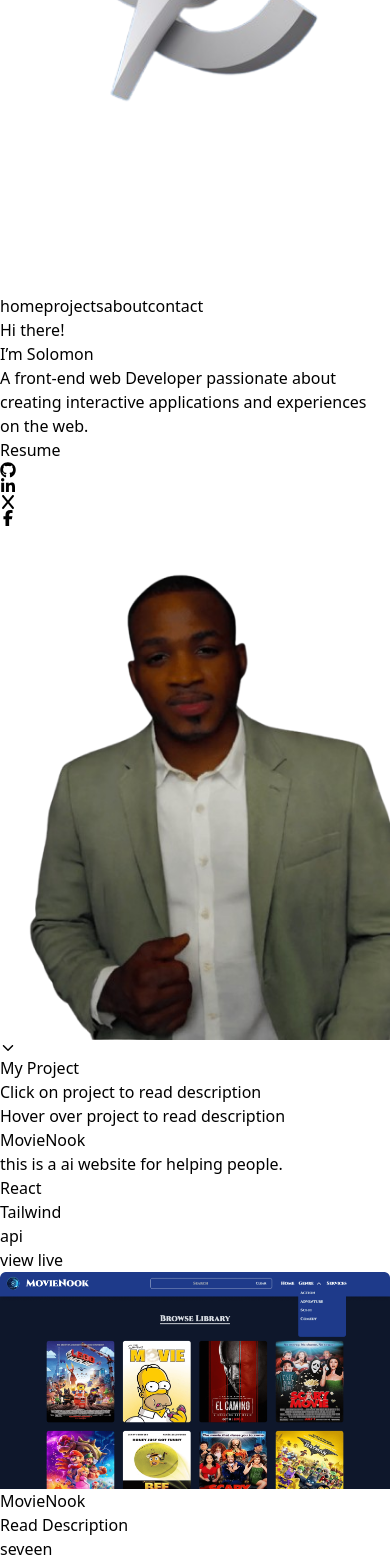
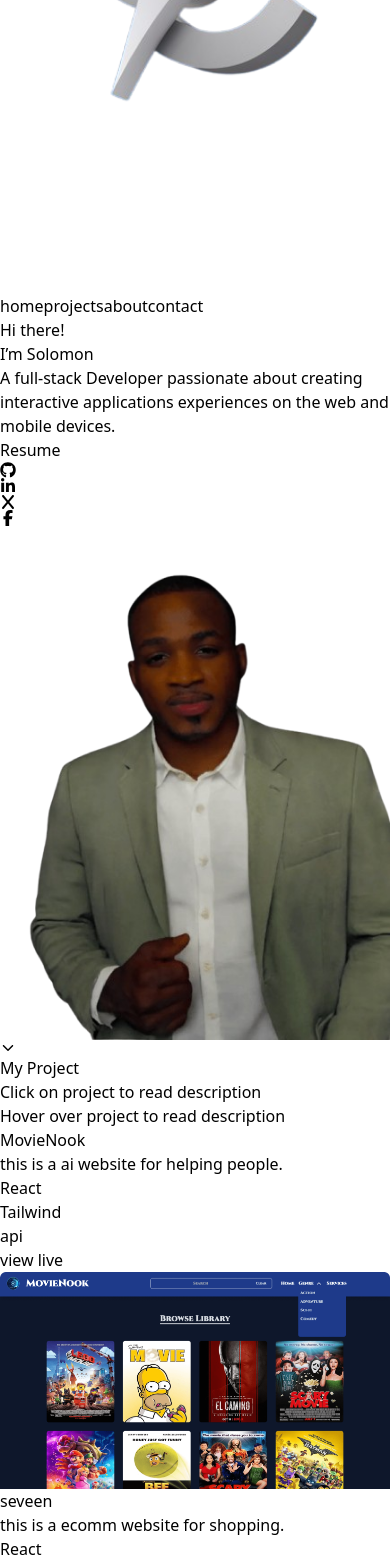
Before and after one commit to smileTheKing/my-porfolio-2.0, a React (Vite) app: page / in a window 390 px wide. Shown: the part 432-1997 px from the top of the page. Built offline with nearby package versions, Linux system fonts and the light colour scheme.

Commit message:
ui improvement with minor bug fixes

```diff
--- a/src/App.jsx
+++ b/src/App.jsx
@@ -10,7 +10,7 @@ import Footer from "./components/Footer";
 
 
 
- const Layout = ()=> <div className="container mx-auto min-h-screen"><NavBar/></div>
+ const Layout = ()=> <div className="container md:px-36 mx-auto min-h-screen"><NavBar/></div>
 
 
 const AppNavigation = () => {
--- a/src/assets/assetFiles.js
+++ b/src/assets/assetFiles.js
@@ -3,12 +3,16 @@
 import me from "./images/solo.png"
 import p1 from "./images/project-1.png"
 import p2 from "./images/project-2.png"
+import analytic from "./images/analytic.png"
+import saloon from "./images/saloon.png"
 import logo from "./images/logo.png"
 import dummyData from "./dummy_data/dummyData"
 
  export {
     p1,
     p2,
+    analytic,
+    saloon,
     dummyData,
     me,
     logo
--- a/src/components/Button.jsx
+++ b/src/components/Button.jsx
@@ -1,10 +1,13 @@
-import React from 'react'
+/* eslint-disable react/prop-types */
 
-const Button = ({onClick,title}) => {
+import { Link } from "react-router-dom";
+
+const Button = ({onClick,title,link}) => {
+  console.log('hello')
   return (
-    <button className='bg-orange-500/80 hover:opacity-90 p-2 min-w-[150px] rounded-md font-semibold uppercase' onClick={onClick}>
+    <Link className='bg-orange-500/80 hover:opacity-90 p-2 min-w-[150px] rounded-md font-semibold uppercase' onClick={onClick} to={link||null} target="_blank">
         {title}
-    </button>
+    </Link>
   )
 }
 
--- a/src/components/Hero.jsx
+++ b/src/components/Hero.jsx
@@ -4,6 +4,7 @@ import { me} from '../assets/assetFiles';
 import Button from './Button';
 import { IoIosArrowDown } from 'react-icons/io';
 import { motion } from 'framer-motion';
+
 
 const Hero = () => {
   return (
@@ -13,15 +14,15 @@ const Hero = () => {
     whileInView={{opacity:1, transition:{
         duration:1
     }}}
-    className=" w-full md:h-screen min-h-full flex flex-col justify-around gap-8 md:gap-0  text-white bg-red-200x">
+    className=" w-full  md:h-[640px] min-h-full flex flex-col justify-around gap-8 md:gap-0  text-white">
       <div className="flex flex-col md:flex-row items-center gap-6">
       <div className="left-side w-full md:w-2/3 h-full flex flex-col justify-center gap-y-4 ">
           <h4 className='uppercase'>Hi there!</h4>
             <h1 className="text-3xl md:text-6xl font-semibold ">
             I&rsquo;m Solomon
             </h1>
-            <p className="font-thin text-[1.5rem] md:text-2xl text-wrap text-gray-300 ">
-                A <span className='text-orange-500'>front-end web Developer</span> passionate about creating interactive applications and experiences on the web.
+            <p className="font-thin text-[1.5rem] md:text-2xl text-wrap text-gray-300 mb-8 ">
+                A <span className='text-orange-500'>full-stack Developer</span> passionate about creating interactive applications experiences on the web and mobile devices.
             </p>
 
 
--- a/src/components/ProjectCard.jsx
+++ b/src/components/ProjectCard.jsx
@@ -1,10 +1,13 @@
+/* eslint-disable react/prop-types */
 import Button from "./Button";
 
-const ProjectCard = ({ data, onClick }) => {
+
+
+const ProjectCard = ({ data, }) => {
     //  const[ isHover,setIsHover]= useState(false);
 
     return (
-        <div className=' aspect-video bg-white rounded-xl'>
+        <div className=' aspect-video bg-white rounded-xl border overflow-auto'>
             {data.image != null ?
 
                 <div className="relative h-full cursor-pointer">
@@ -14,28 +17,18 @@ const ProjectCard = ({ data, onClick }) => {
                         <div className="row flex flex-col items-center gap-4 flex-wrap justify-center">
 
                             <ul className="flex flex-row gap-4">
-                        {data.skills.map((skill,index) => {
-                            return <li key={skill+index} className="bg-orange-500/50 px-2 rounded-md">{skill}</li>
+                                {data.skills.map((skill, index) => {
+                                    return <li key={skill + index} className="bg-orange-500/50 px-2 rounded-md">{skill}</li>
                                 })}
-
                             </ul>
-
-                    <div className="w-fit"> <Button title={'view live'} /></div>
-
+                            <div className="w-fit"> <Button link={data.link} title={'view live'} /></div>
                         </div>
                     </div>
-
-
                     <img className=' object-cover w-full h-full rounded' src={data?.image} />
                 </div>
 
+                : <span>No image right</span>}
 
-
-            : <span>No image right</span>}
-            <div className="w-full bg-black backdrop-blur p-2 gap-y-2 flex flex-col">
-                <h1 className="text-slate-300 capitalize font-bold ">{data?.title}</h1>
-                <Button onClick={onClick} title={'Read Description'} />
-            </div>
 
         </div>
     );
--- a/src/pages/AboutPage.jsx
+++ b/src/pages/AboutPage.jsx
@@ -1,6 +1,7 @@
 // import React from 'react'
 import { me } from '../assets/assetFiles'
 import { motion } from 'framer-motion'
+import { Skill, } from '../components/SkillsWrap';
 
 const AboutPage = () => {
   return (
@@ -20,14 +21,33 @@ const AboutPage = () => {
         <h1 className='font-semibold uppercase text-3xl'>
           about me
         </h1>
-        <p className='text-wrap text-xl font-thin'>
-        Front-end web developer with a passion for crafting interactive applications and experiences for web and mobile platforms. I thrive on turning designs into engaging, user-friendly interfaces that seamlessly blend form and function. My expertise lies in creating responsive, accessible, and performant web applications that delight users across devices.
+        <p className='text-wrap text-lg md:text-balance font-thin'>
+        Full-stack developer with a passion for crafting interactive applications and experiences for web and mobile platforms. I thrive on turning designs into engaging, user-friendly interfaces that seamlessly blend form and function. My expertise lies in creating responsive, accessible, and performant web applications that delight users across devices.
         </p>
 
 
         <div className="space-y-4 flex flex-col items-start">
-          <h3 className=" font-semibold">Tools/Skillset</h3>
-          <ul className="flex flex-col gap-1 list-disc w-full px-4">
+          <Skill name={'My Skillset'}>
+            <div className="bg-orange-500/90 p-2 rounded">JavaScript</div>
+            <div className="bg-orange-500/90 p-2 rounded">React</div>
+            <div className="bg-orange-500/90 p-2 rounded">NodeJs</div>
+            <div className="bg-orange-500/90 p-2 rounded">Express</div>
+            <div className="bg-orange-500/90 p-2 rounded">MongoDB</div>
+            <div className="bg-orange-500/90 p-2 rounded">Postman</div>
+            <div className="bg-orange-500/90 p-2 rounded">Git</div>
+            <div className="bg-orange-500/90 p-2 rounded">Figma</div>
+            <div className="bg-orange-500/90 p-2 rounded">Flutter</div>
+            <div className="bg-orange-500/90 p-2 rounded">HTML</div>
+            <div className="bg-orange-500/90 p-2 rounded">CSS3</div>
+            <div className="bg-orange-500/90 p-2 rounded">Tailwind CSS</div>
+            <div className="bg-orange-500/90 p-2 rounded">Bootstrap</div>
+            <div className="bg-orange-500/90 p-2 rounded">React Native</div>
+            <div className="bg-orange-500/90 p-2 rounded">NextJs</div>
+            <div className="bg-orange-500/90 p-2 rounded">Python</div>
+            <div className="bg-orange-500/90 p-2 rounded">Flask</div>
+          </Skill>
+          {/* <h3 className=" font-semibold">Tools/Skillset</h3> */}
+          {/* <ul className="flex flex-col gap-1 list-disc w-full px-4">
             <li>Figma</li>
             <li>HTML</li>
             <li>CSS3</li>
@@ -38,7 +58,7 @@ const AboutPage = () => {
             <li>React</li>
             <li>Flutter</li>
             <li>Postman</li>
-          </ul>
+          </ul> */}
         </div>
       </div>
 
--- a/src/pages/HomePage.jsx
+++ b/src/pages/HomePage.jsx
@@ -7,16 +7,14 @@ import ContactPage from './ContactPage';
 
 const HomePage = () => {
   return (
-    <main className="p-4 relative justify-around container mx-auto flex flex-col min-h-screen space-y-4">
+    <main className="p-4 relative justify-around container mx-auto flex flex-col min-h-screen space-y-12">
         <Hero/>
         <ProjectPage/>
         <AboutPage/>
         <ContactPage/>
-
         <div className="button bg-orange-500 font-bold text-xl z-[1000] flex justify-center items-center p-4 absolute rounded-full right-0 bottom-[50px] shadow  h-[50px] w-[50px]">
         <a href="/#">Top</a>
         </div>
-
     </main>
   )
 }
--- a/src/pages/ProjectDetailPage.jsx
+++ b/src/pages/ProjectDetailPage.jsx
@@ -1,7 +1,7 @@
-import React, { useEffect, useState } from 'react';
+import  { useEffect, useState } from 'react';
 import { Link, useParams } from 'react-router-dom';
 import { dummyData } from '../assets/assetFiles';
-import { IoClose } from 'react-icons/io5';
+
 import { motion } from 'framer-motion';
 
 const ProjectDetailPage = () => {
@@ -36,7 +36,7 @@ const ProjectDetailPage = () => {
  }}}
 className='text-white w-full min-h-screen p-4 flex flex-col'>
 <div className=" h-20 flex items-center self-end">
-  <span className='bg-red-700 p-2  rounded-md h-fit hover:opacity-80 transition-all'><Link to={'/projects'}>Go back</Link></span>
+  <span className='bg-red-700 p-2  rounded-md h-fit hover:opacity-80 transition-all'><Link  to={'/#project'}>Go back</Link></span>
 </div>
 <div className="wrapper w-full h- flex flex-col md:flex-row ">
 <div className="left w-full md:w-2/4 h-fit flex">
--- a/src/pages/ProjectPage.jsx
+++ b/src/pages/ProjectPage.jsx
@@ -1,5 +1,4 @@
-import React, { useState } from 'react';
-import { p1, p2 } from '../assets/assetFiles';
+import { p1, p2,analytic, saloon } from '../assets/assetFiles';
 import ProjectCard from '../components/ProjectCard';
 import { useNavigate } from 'react-router-dom';
 import { motion } from 'framer-motion';
@@ -7,12 +6,10 @@ import { motion } from 'framer-motion';
 
 
 
+
 const ProjectPage = () => {
-
-
     const navigate =  useNavigate();
-
-    const projects = [
+    const projects= [
         {
             "id":'01',
             "image":p1,
@@ -33,19 +30,19 @@ const ProjectPage = () => {
         },
         {
             "id":'03',
-            "image":p2,
+            "image":analytic,
             "title":'Analystic Landing Page',
             "description":' this is a construction website for helping people connect with builders in Liberia.',
-            "link":'www.ibuilt.com',
+            "link":'https://landing-page-analytics.vercel.app/',
             skills:['React','Tailwind','api']
 
         },
         {
             "id":"04",
-            "image":p1,
+            "image":saloon,
             "title":'Hair Dressing Website',
             "description":' this is a ai website for helping people.',
-            "link":'/openai',
+            "link":'https://saloon-landing-page.vercel.app/',
             skills:['React','Tailwind','api']
 
         },
```
Lines whose indentation alone changed are shown as unchanged.
